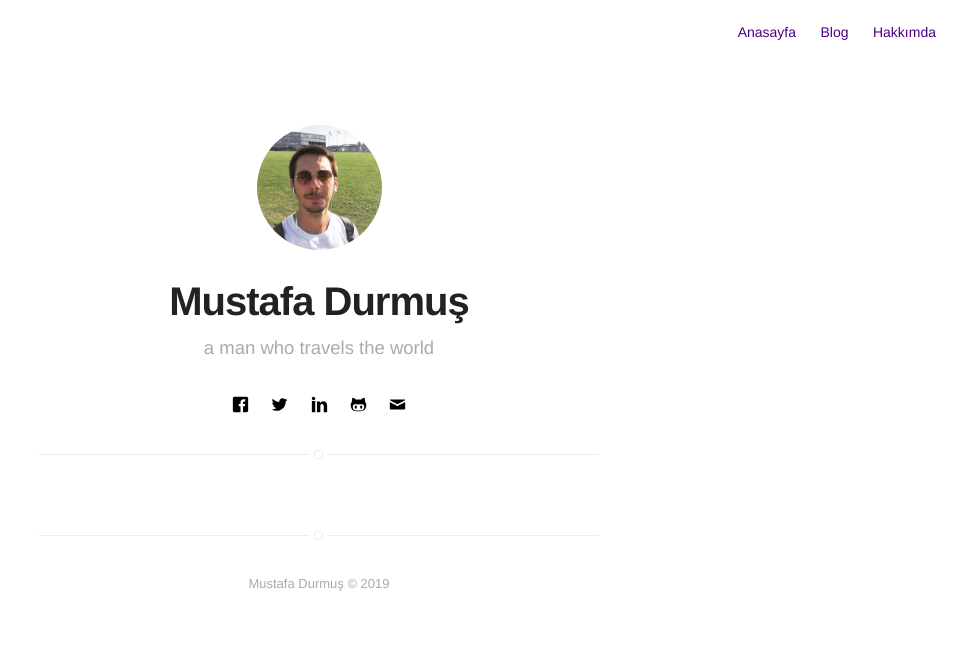
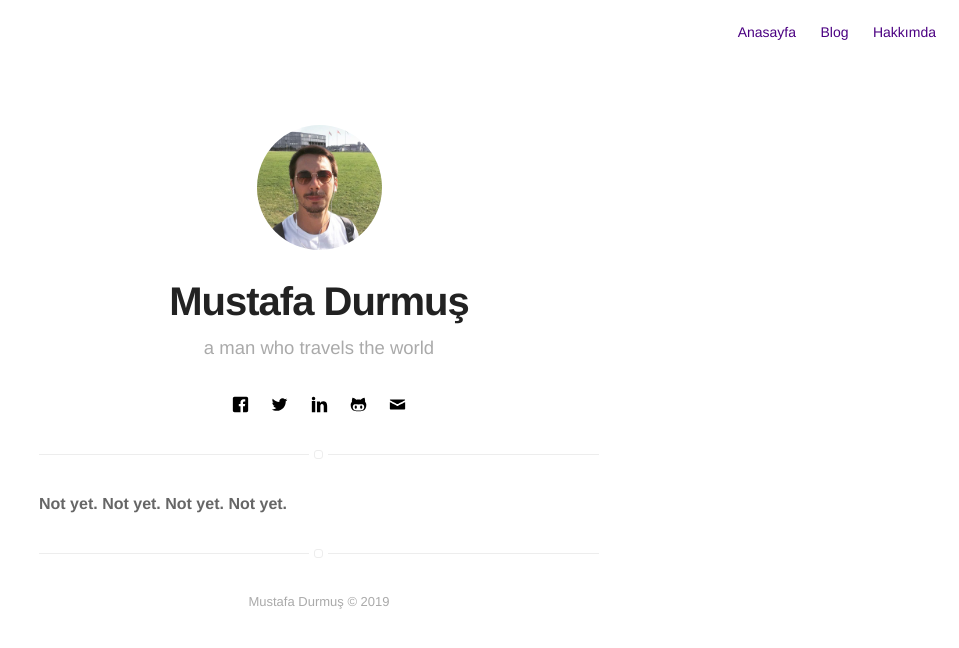
Before and after one commit to mdurmuss/mdurmuss.github.io, a Jekyll site: the page built from projects.html, in a window 1280 px wide. Shown: the top 648 px of the page, without its empty margins (321-1280 px from the left). Built offline with Jekyll 4.4.1, drawn with Linux system fonts in a browser that asks for light colours.

Commit message:
Update projects.html

```diff
--- a/projects.html
+++ b/projects.html
@@ -11,8 +11,9 @@ title: Projects
                     <h3 class="title">{{ post.title }}</h3>
                 </a>
             </div>
+        {% else %}
+            <b>Not yet.
         {% endif %}
-    {% else %}
-        Not yet.
+
     {% endfor %}
 </section>
```
